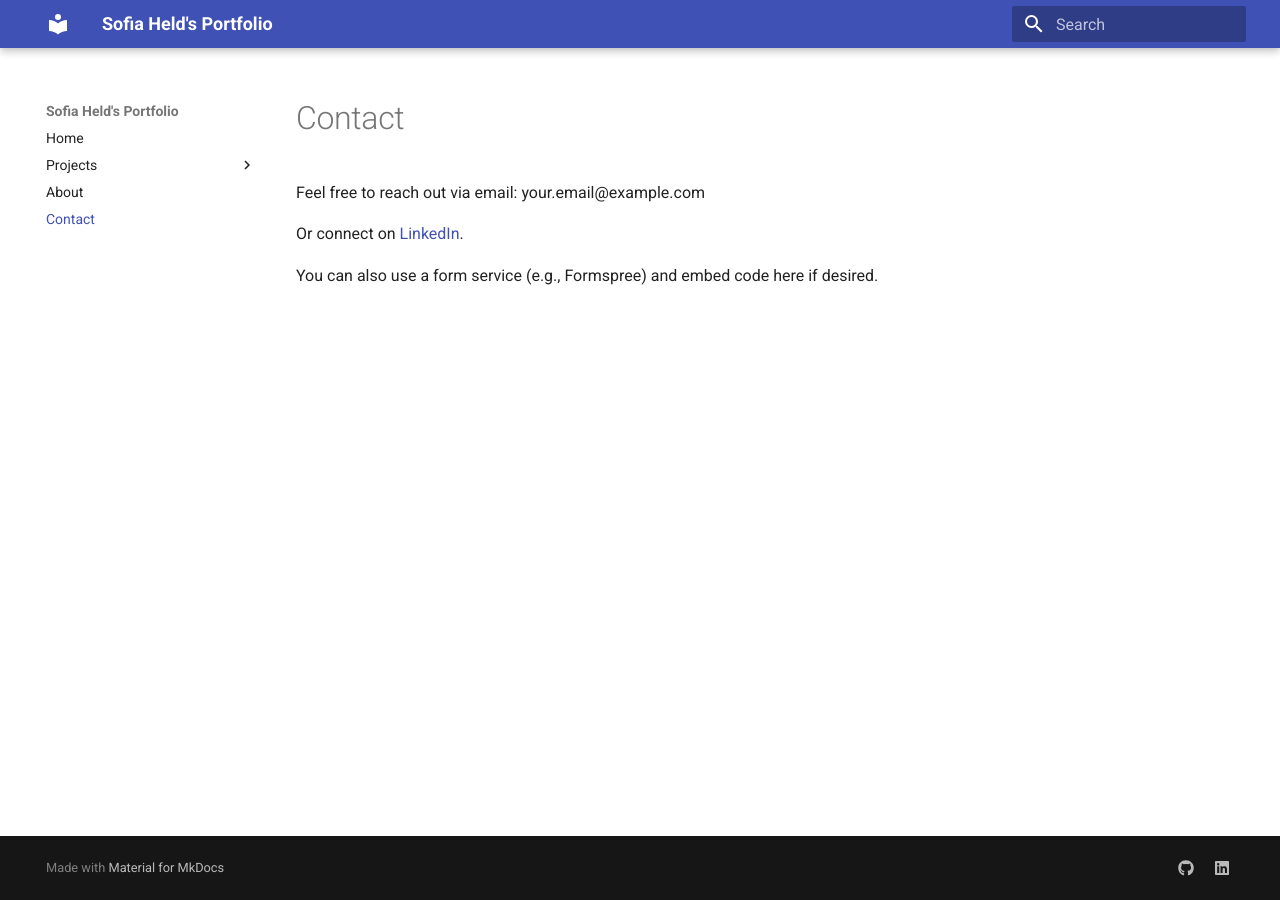
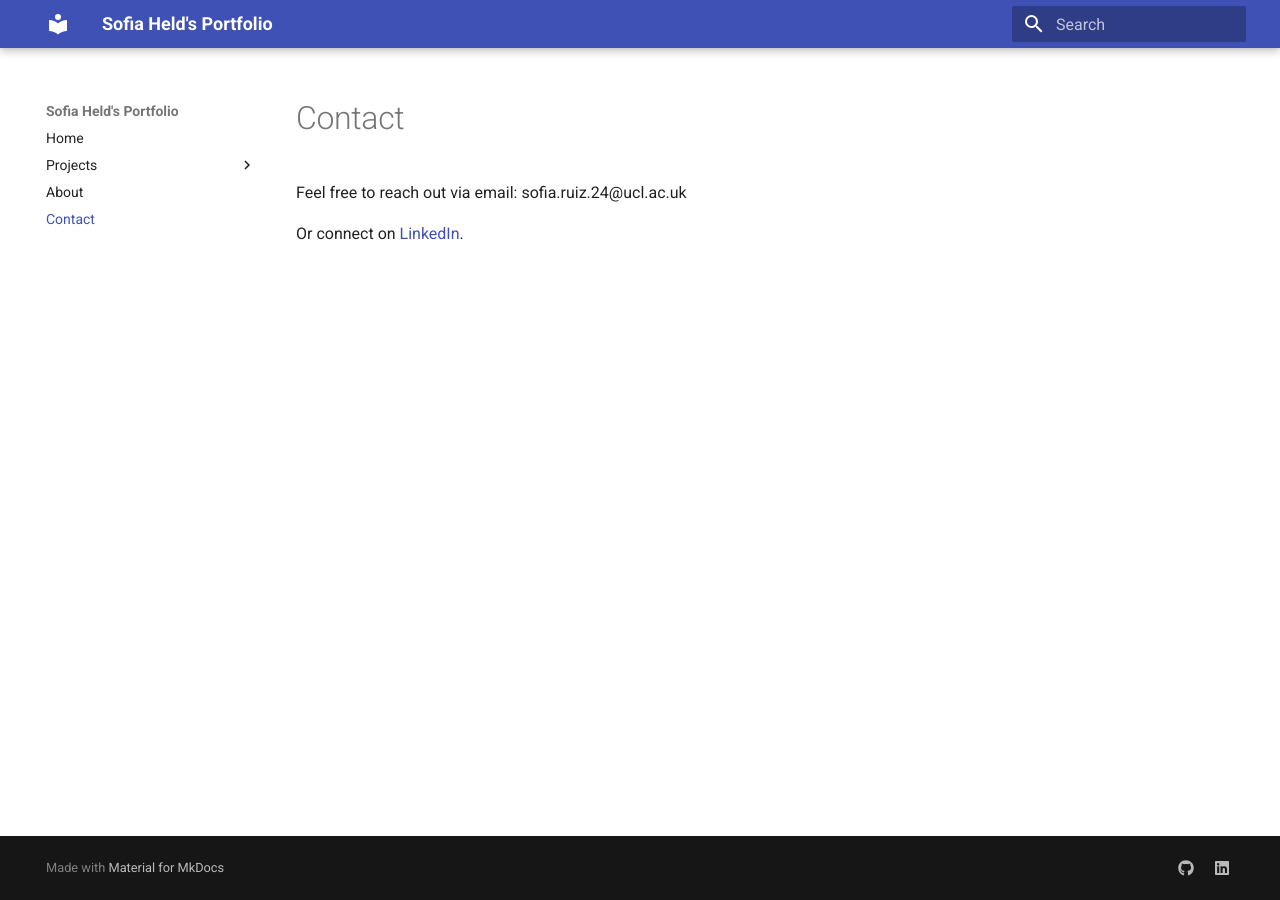
Before and after one commit to snmendoza01/snmendoza01.github.io, an MkDocs documentation site: the page built from docs/contact.md, in a window 1280 px wide. Built offline with MkDocs 1.6.1 and Material for MkDocs 9.7.7, drawn with Linux system fonts in a browser that asks for light colours.

```diff
--- a/docs/contact.md
+++ b/docs/contact.md
@@ -1,7 +1,5 @@
 # Contact
 
-Feel free to reach out via email: your.email@example.com
+Feel free to reach out via email: sofia.ruiz.24@ucl.ac.uk
 
-Or connect on [LinkedIn](https://www.linkedin.com/in/USERNAME).
-
-You can also use a form service (e.g., Formspree) and embed code here if desired.
+Or connect on [LinkedIn](https://www.linkedin.com/in/sofiaheldr/).
--- /dev/null
+++ b/docs/css/overrides.css
@@ -0,0 +1,16 @@
+/* Change font and background for inline code */
+code {
+  font-family: 'Fira Code', monospace !important;
+  background-color: #f5f5f5 !important;
+  color: #c7254e !important;
+}
+
+/* Change font, background, and color for code blocks */
+pre, pre code {
+  font-family: 'Fira Code', monospace !important;
+  background-color: #2d2d2d !important;  /* Dark background */
+  color: #f8f8f2 !important;             /* Light text */
+  padding: 1em !important;
+  border-radius: 5px !important;
+  overflow-x: auto !important;
+}
--- /dev/null
+++ b/docs/js/mermaid-init.js
@@ -0,0 +1,5 @@
+document.addEventListener("DOMContentLoaded", function () {
+  if (window.mermaid) {
+    mermaid.initialize({ startOnLoad: true });
+  }
+});
--- a/mkdocs.yml
+++ b/mkdocs.yml
@@ -3,6 +3,10 @@ site_author: "Sofia Held"
 site_description: "Portfolio showcasing behavioural science projects and research illustrative of my work."
 theme:
   name: material
+  palette:
+    scheme: default
+  highlightjs: true
+  highlight_theme: monokai  # try 'monokai', 'solarized-light', 'default', etc.
 nav:
   - Home: index.md
   - Projects:
@@ -15,3 +19,22 @@ extra:
       link: https://github.com/USERNAME
     - icon: fontawesome/brands/linkedin
       link: https://www.linkedin.com/in/USERNAME
+markdown_extensions:
+  - pymdownx.arithmatex:
+      generic: true
+  - pymdownx.superfences:
+      custom_fences:
+        - name: mermaid
+          class: mermaid
+          format: !!python/name:pymdownx.superfences.fence_code_format
+
+plugins:
+  - search
+
+extra_javascript:
+  - https://cdn.jsdelivr.net/npm/mathjax@3/es5/tex-mml-chtml.js
+  - https://cdn.jsdelivr.net/npm/mermaid@10/dist/mermaid.min.js
+  - js/mermaid-init.js
+
+extra_css:
+- css/overrides.css
```
Also changed, not shown: README.md (+9 -1 lines), docs/about.md (+16 -4 lines), docs/index.md (+3 -1 lines), docs/projects/example-project.md (+28 -7 lines), 2 other files.
